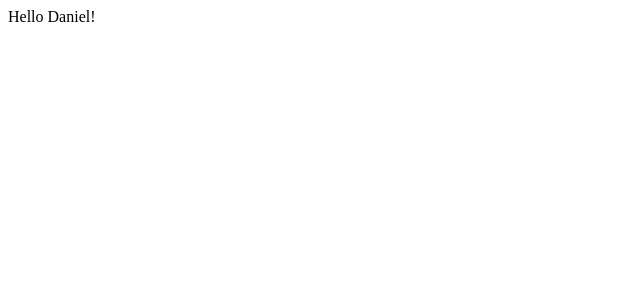
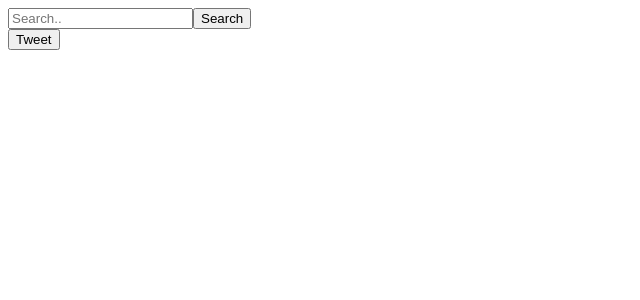
Before and after one commit to Tien96ng/social-media-clone, a React (Create React App) app: page / in a window 1280 px wide. Shown: the top 300 px of the page, without its empty margins (0-640 px from the left). Built offline with nearby package versions, Linux system fonts and the light colour scheme.

Commit message:
Create SearchBar.js and Tweet.js
Co-authored-by: Daniel Adeyemi <adeyemidany@gmail.com>

```diff
--- a/public/index.html
+++ b/public/index.html
@@ -3,6 +3,7 @@
   <head>
     <meta charset="utf-8" />
     <link rel="icon" href="%PUBLIC_URL%/favicon.ico" />
+    <!-- CSS only -->
     <meta name="viewport" content="width=device-width, initial-scale=1" />
     <meta name="theme-color" content="#000000" />
     <meta
--- a/src/components/App.js
+++ b/src/components/App.js
@@ -1,12 +1,13 @@
 import React, { Component } from "react";
 import "../css/App.css";
+import NavBar from "./header/Navbar";
 
 export default class App extends Component {
 
   render() {
     return (
       <div>
-        Hello Daniel!
+        <NavBar />
       </div>
     );
   }
--- a/src/components/header/Navbar.js
+++ b/src/components/header/Navbar.js
@@ -1,5 +1,12 @@
+import React from "react";
+import SearchBar from "./SearchBar";
+import Tweet from "./Tweet";
+
 export default function NavBar() {
   return(
-    <></>
+    <>
+      <SearchBar />
+      <Tweet />
+    </>
   )
 }
--- a/src/components/header/SearchBar.js
+++ b/src/components/header/SearchBar.js
@@ -0,0 +1,14 @@
+import React from "react";
+
+export default function SearchBar() {
+  return (
+    <>
+      <form>
+        <input type="text" id="searchInput" placeholder="Search.." />
+        <button type="button">Search</button>
+      </form>
+
+
+    </>
+  )
+}
--- a/src/components/header/Tweet.js
+++ b/src/components/header/Tweet.js
@@ -0,0 +1,5 @@
+import React from "react";
+
+export default function Tweet() {
+  return <button type="button"> Tweet </button>
+}
```
